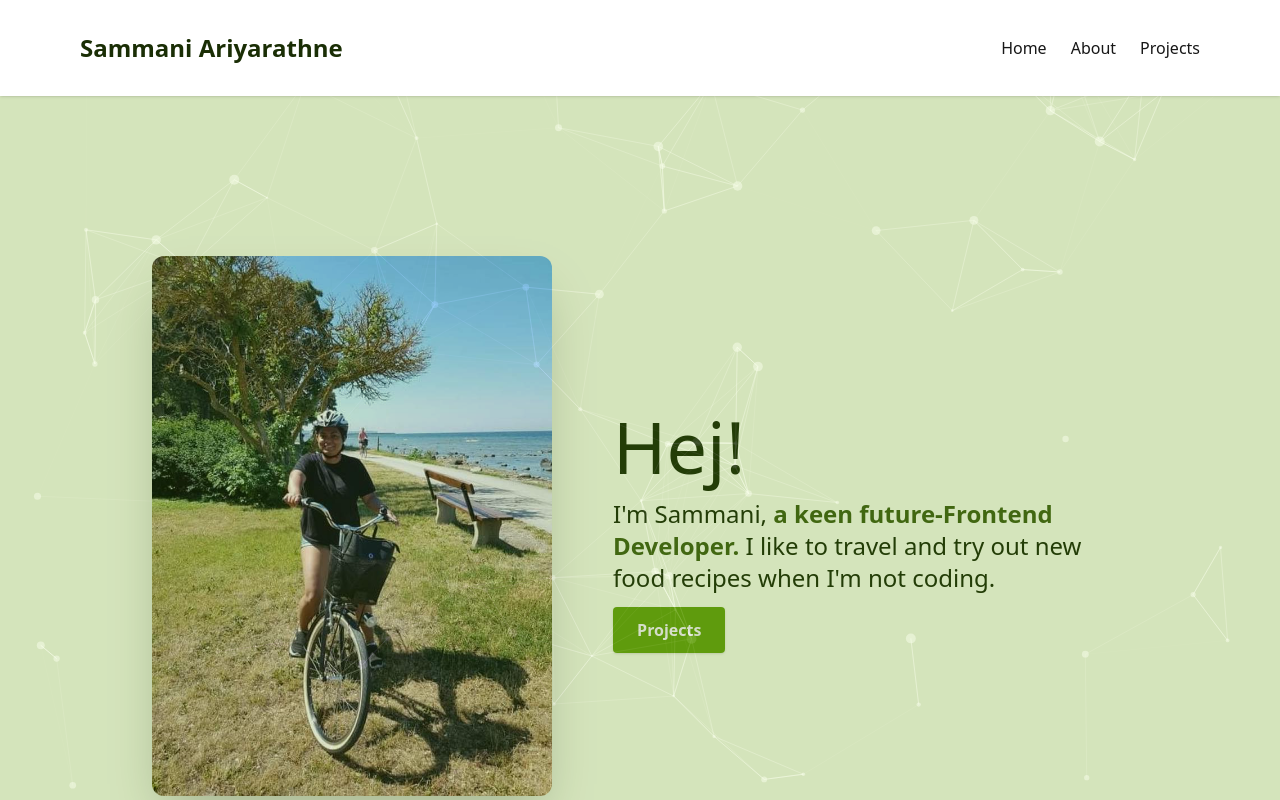
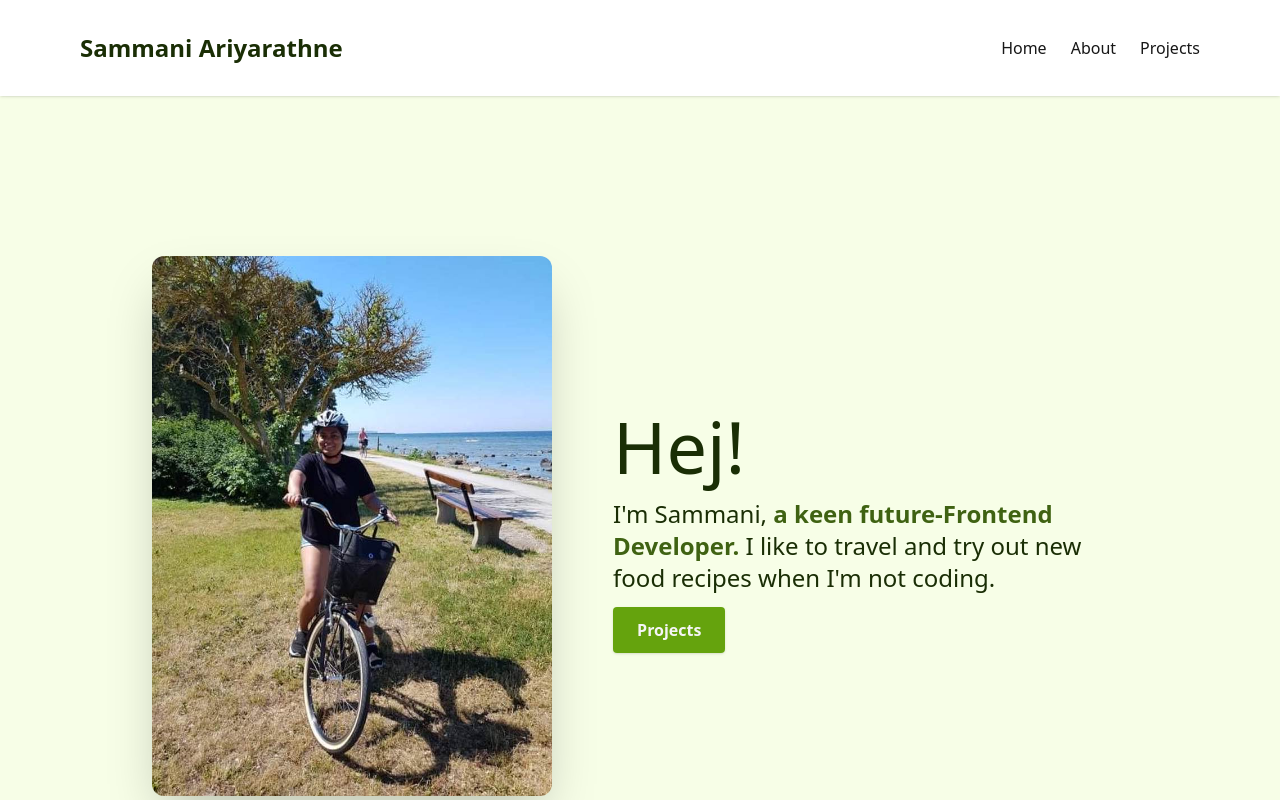
Before and after one commit to SammaniAri/personal-website, a Next.js app: page / in a window 1280 px wide. Shown: the top 800 px of the page. Built offline with nearby package versions, Linux system fonts and the light colour scheme.

Commit message:
undoing particles

```diff
--- a/app/layout.tsx
+++ b/app/layout.tsx
@@ -54,87 +54,6 @@
 					enableSystem={true}
 					attribute="class">
 					{" "}
-					<Particles
-						style={particleStyle}
-						id="tsparticles"
-						init={particlesInit}
-						loaded={particlesLoaded}
-						options={{
-							background: {
-								color: {
-									value: "#4d7c0f",
-								},
-							},
-							fpsLimit: 120,
-							interactivity: {
-								events: {
-									onClick: {
-										enable: true,
-										mode: "push",
-									},
-									onHover: {
-										enable: true,
-										mode: "repulse",
-									},
-									resize: true,
-								},
-								modes: {
-									push: {
-										quantity: 4,
-									},
-									repulse: {
-										distance: 200,
-										duration: 0.4,
-									},
-								},
-							},
-							particles: {
-								color: {
-									value: "#ffffff",
-								},
-								links: {
-									color: "#ffffff",
-									distance: 150,
-									enable: true,
-									opacity: 0.5,
-									width: 1,
-								},
-								collisions: {
-									enable: true,
-								},
-								move: {
-									direction: "none",
-									enable: true,
-									outModes: {
-										default: "bounce",
-									},
-									random: false,
-									speed: 2,
-									straight: false,
-								},
-								number: {
-									density: {
-										enable: true,
-										area: 800,
-									},
-									value: 80,
-								},
-								opacity: {
-									value: 0.5,
-								},
-								shape: {
-									type: "circle",
-								},
-								size: {
-									value: {
-										min: 1,
-										max: 5,
-									},
-								},
-							},
-							detectRetina: true,
-						}}
-					/>
 					<Navbar />
 					{children}
 				</ThemeProvider>
```
